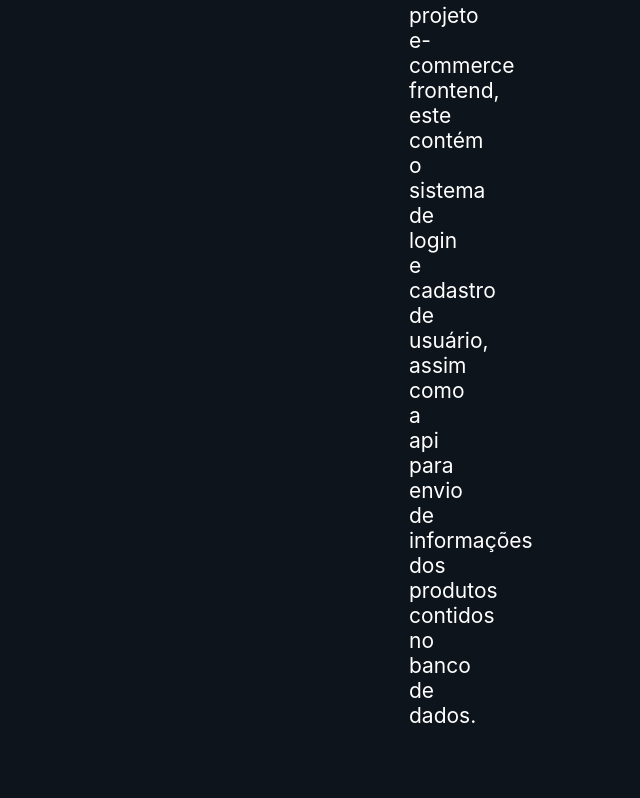
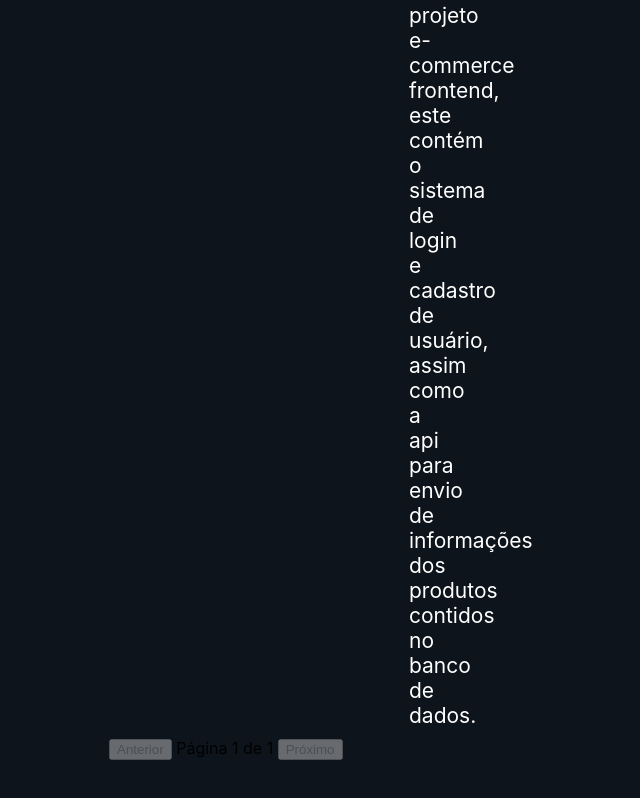
Before and after one commit to guiiBecker/portifolioo, a React (Create React App) app: page /projetos in a window 1280 px wide. Shown: the part 1413-2211 px from the top of the page, without its empty margins (241-881 px from the left). Built offline with nearby package versions, Linux system fonts and the light colour scheme.

Commit message:
feat. pagination in project pages

```diff
--- a/src/components/projetos/index.tsx
+++ b/src/components/projetos/index.tsx
@@ -12,9 +12,11 @@ interface Projeto{
     text: string;
 };
 
+const ITEMS_PER_PAGE = 8;
 
 export default function ProjetosFeed(){
     const [projetos, setProjetos] =  useState <Projeto[]>([]);
+    const [currentPage, setCurrentPage] = useState<number>(1);
 
     useEffect(() => {
         const fetchData = async() => {
@@ -27,6 +29,14 @@ export default function ProjetosFeed(){
         };
         fetchData();
     }, []); // fim do data projetos
+
+    const totalPages = Math.ceil(projetos.length/ITEMS_PER_PAGE);
+
+
+    const currentProjects = projetos.slice(
+        (currentPage -1) * ITEMS_PER_PAGE,
+        currentPage * ITEMS_PER_PAGE
+    );
 
     return(
             <DivContainer>
@@ -45,7 +55,21 @@ export default function ProjetosFeed(){
         ):(
             <ProjetoDescript>Sem projetos disponiveis</ProjetoDescript>
         )}
+                <div>
+                    <button
+                        onClick={() => setCurrentPage((prev) => Math.max(prev - 1, 1))}
+                        disabled={currentPage === 1}>
+                        Anterior
+                    </button>
+                    <span>{` Página ${currentPage} de ${totalPages} `}</span>
+                    <button
+                        onClick={() => setCurrentPage((prev) => Math.min(prev + 1, totalPages))}
+                        disabled={currentPage === totalPages}>
+                        Próximo
+                    </button>
+                </div>
             </DivContainer>
+
     );
 
 
--- a/src/components/projetos/styles.ts
+++ b/src/components/projetos/styles.ts
@@ -1,7 +1,4 @@
 import styled from "styled-components"
-
-
-
 
 export const DivContainer = styled.div
 `
@@ -9,16 +6,11 @@ export const DivContainer = styled.div
  align-itens: center;
  margin: 10px 100px 10px 100px;
 `;
-
-
 export const DivProjeto = styled.div
 `
  margin: 10px 300px 10px 300px;
-
  align-text: left;
-
 `;
-
 export const ProjetosPage = styled.h1
 `
  color: white;
@@ -62,6 +54,3 @@ export const StyledNavLink = styled(NavLink)
     color: #df3131;
   }
 `;
-
-
-export {}
```
